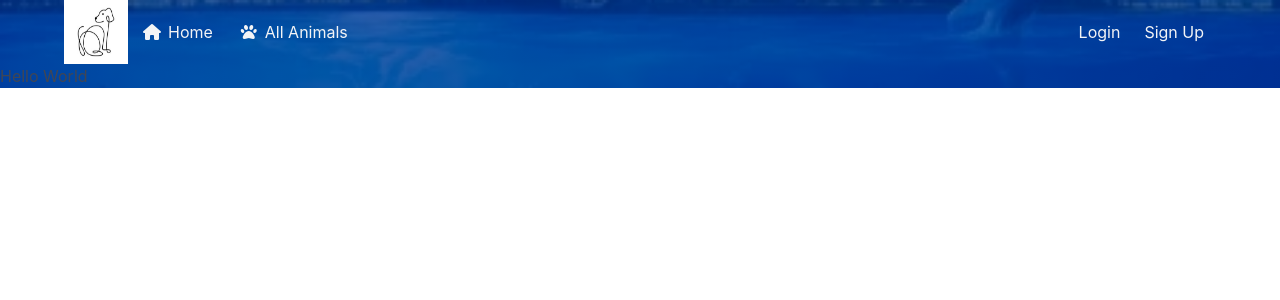
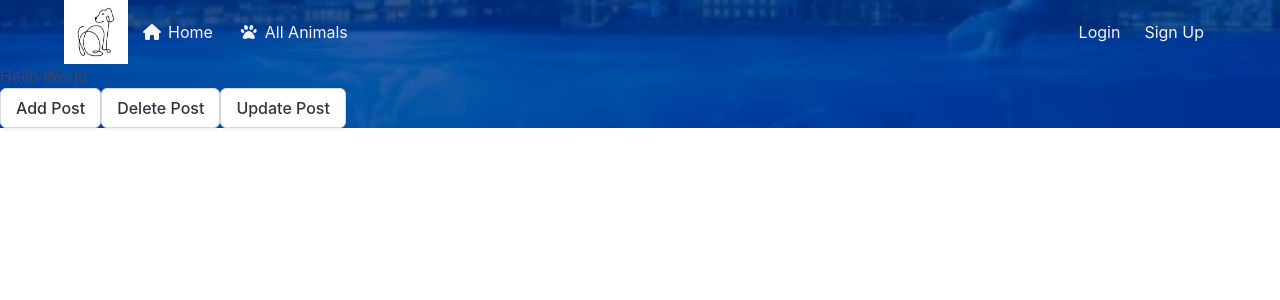
Before and after one commit to hoenigma/SEB-Project-3-Frontend, a React (Vite) app: page /1/posts in a window 1280 px wide. Shown: the top 300 px of the page. Built offline with nearby package versions, Linux system fonts and the light colour scheme.

Commit message:
started on comments page

```diff
--- a/src/components/AddComment.tsx
+++ b/src/components/AddComment.tsx
@@ -1,7 +1,23 @@
+import React, { SyntheticEvent, useState } from "react"
+
+
 export default function Community () {
+
+    const [formData, setFormData] = useState({
+        title: "",
+        post: "",
+        date: "",
+        time: "",
+    })
+
+
 
     return <>
   <div>Hello World</div>
+  <button className='button'> Add Post </button>
+  <button className='button'> Delete Post </button>
+  <button className='button'> Update Post </button>
+
     </>
 
 }
```
